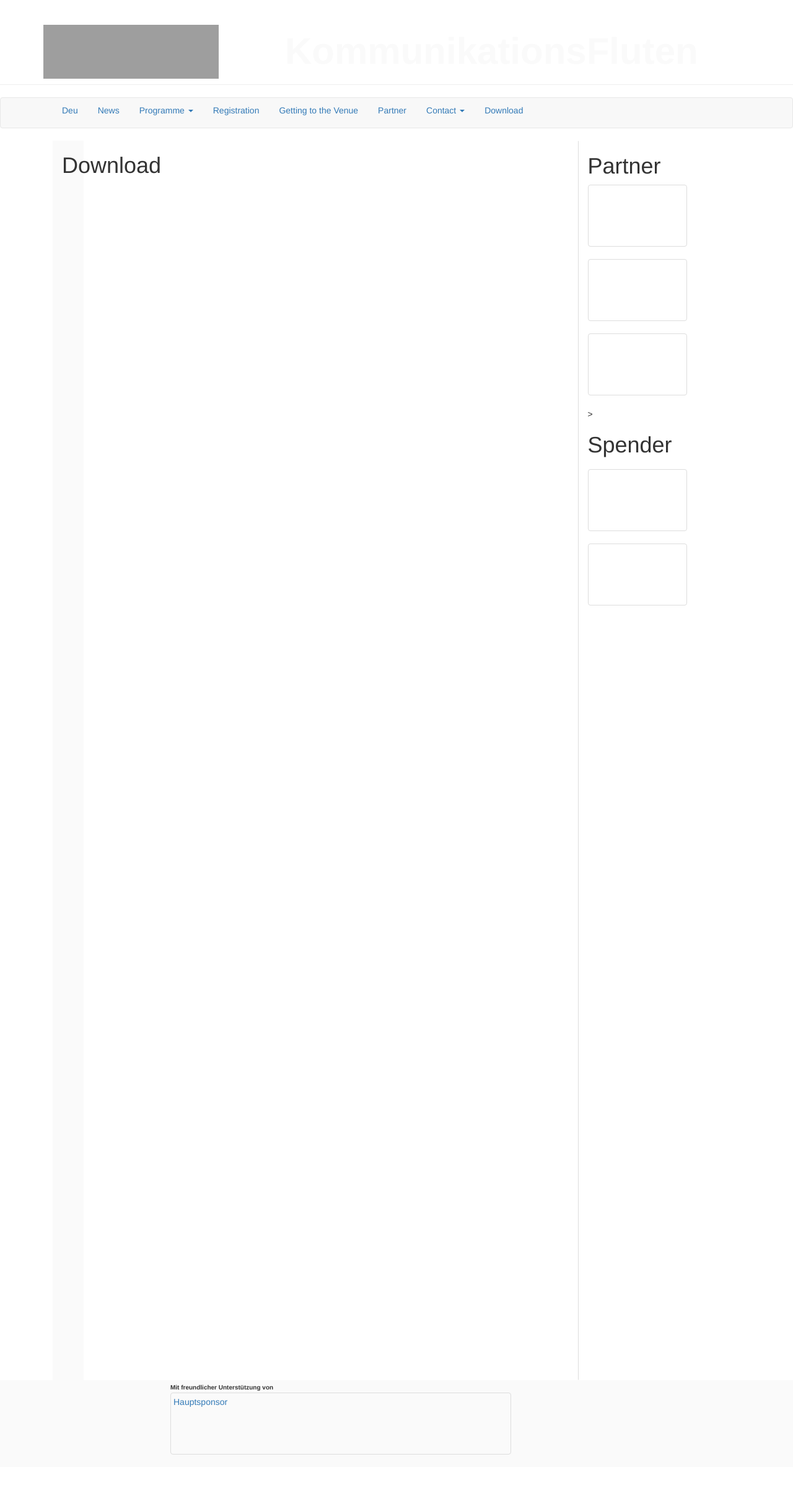
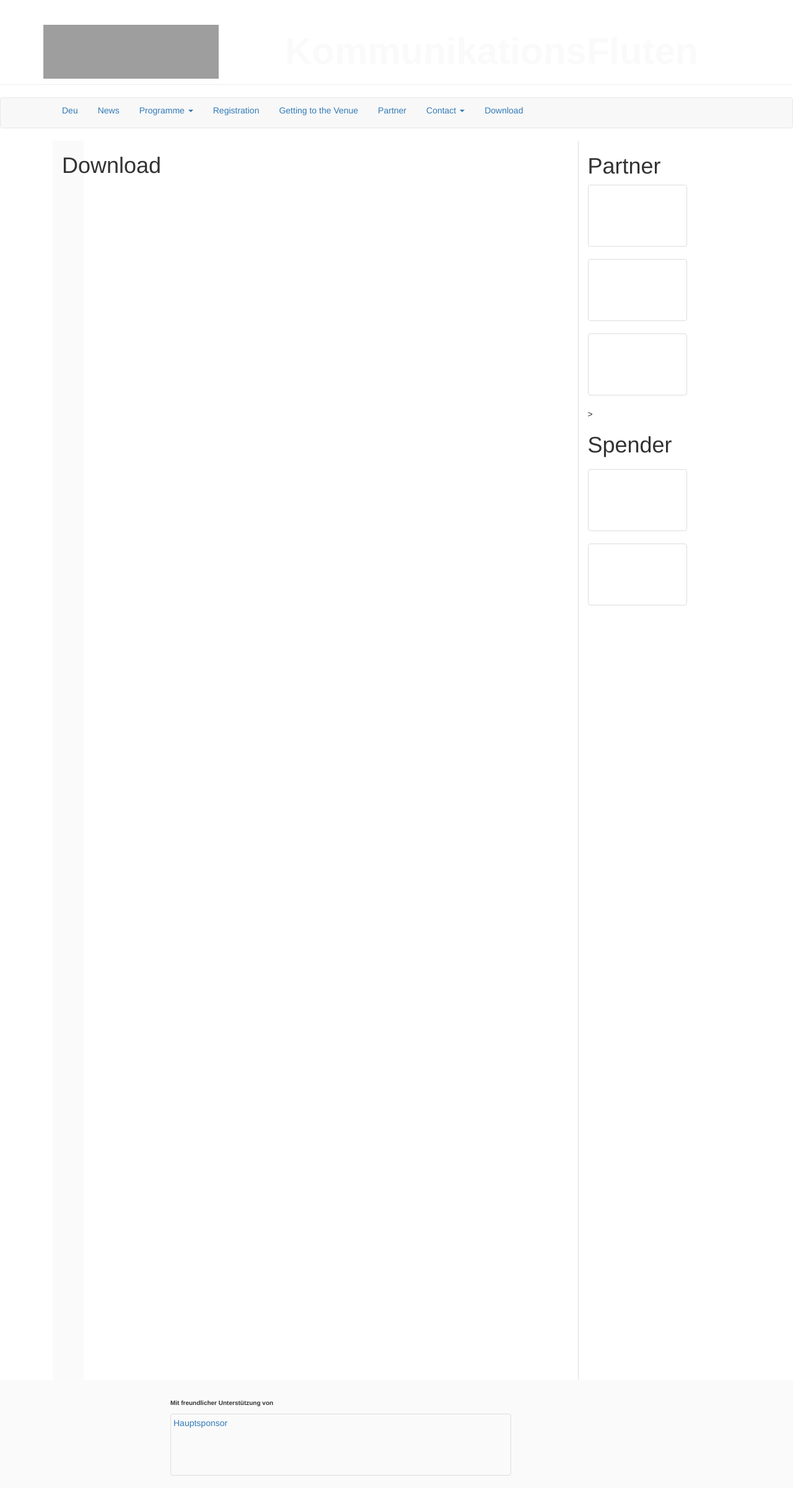
Before and after one commit to susedev/test, a Jekyll site: the page built from download.html, in a window 1280 px wide. Shown: the whole page at 62% size. Built offline with Jekyll 4.4.1, drawn with Linux system fonts in a browser that asks for light colours; nearby versions of some CDN libraries; before the commit the page ends 2367 px from its top, so only the background shows below that; grey boxes are pictures that could not be loaded.

Commit message:
Update page.html

```diff
--- a/_layouts/page.html
+++ b/_layouts/page.html
@@ -39,7 +39,7 @@ layout: base
 
     </div>
     <div class="col-md-6">
-      <span style="margin-top: 30px; color=#336699; font-weight:bold; font-size:10px; "> Mit freundlicher Unterstützung von </span>
+      <p style="margin-top: 30px; font-weight:bold; font-size:10px; "><span style="color=#336699;"> Mit freundlicher Unterstützung von </span></p>
       <p><a class="thumbnail" href="#" style="background-color:#FAFAFA; width: 550px; height: 100px;">Hauptsponsor</a></p>
     </div>
     <div class="col-md-1">
```
